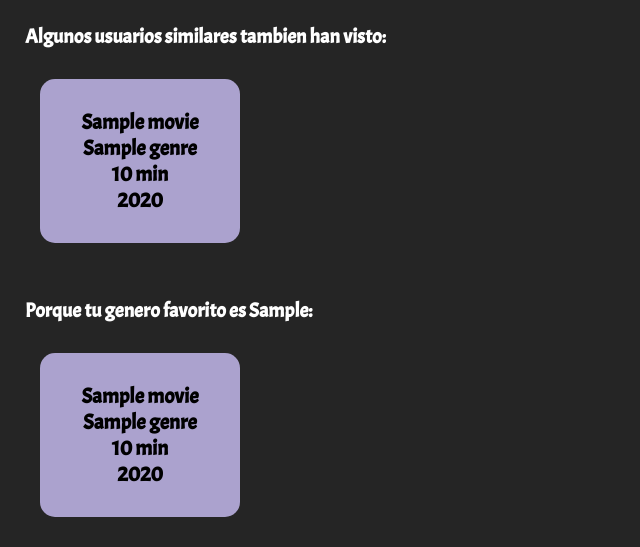
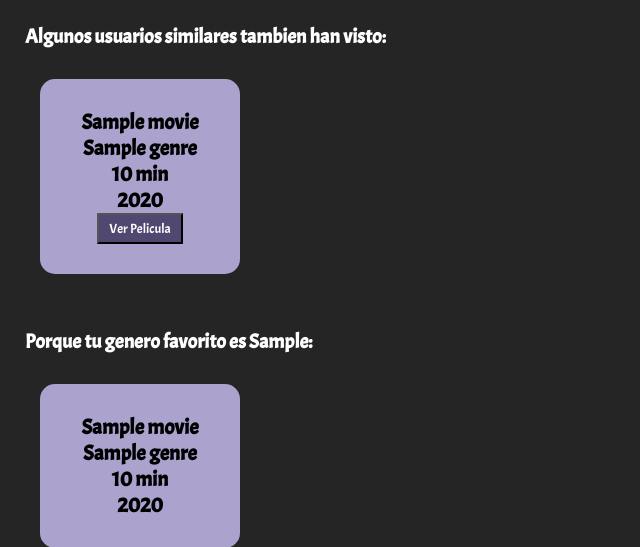
Before and after one commit to AleWWH1104/Project2_EstructuraDatos, a Flask app: template templates/User.html in a window 1280 px wide. Shown: the part 402-949 px from the top of the page, without its empty margins (0-640 px from the left). Run offline with Flask 3, Linux system fonts and the light colour scheme; the template is opened without the code that fills it: most values are stand-ins (such as "Sample title", 1, 10 or a date in 2020).

Commit message:
boton para asignar nueva pelicula vista

```diff
--- a/app.py
+++ b/app.py
@@ -57,9 +57,10 @@ def User():
     if 'username' in session:
         username = session['username']
         if request.method == 'POST':
-            movie_name = ""
+            data = request.get_json()
+            movie_name = data.get('movie_name')
             assign_relations(username, movie_name)
-
+            return jsonify({'message': f'Película {movie_name} asignada a {username}'})
         movies_vecinos = vecinoSimilar(username)
         getRecommendedMovies(username,movies_vecinos)
         randomMovies = aleatoryMovies(peliculas_diferentes)
--- a/databases/baseDatosUsuarios.csv
+++ b/databases/baseDatosUsuarios.csv
@@ -36,3 +36,4 @@ pedro,1234
 irisA,ayala11
 Iris,1234
 DoMovies,54321
+batman4,password123
--- a/static/css/slider.css
+++ b/static/css/slider.css
@@ -12,3 +12,7 @@ font-size: 18px;background: #ABA2CE;border-radius: 15px;font-family: "Acme", san
 .titulos h2{font-size: 20px;font-family: "Acme", sans-serif;color: white;background-color: #252525;
 padding: 25px 0px 0px 25px; margin-top: 0.5px;
 }
+
+.swiper-slide button{
+    background-color: #524771;color: white;font-family: "Acme", sans-serif;padding: 5px 10px;
+}
--- a/static/js/slider.js
+++ b/static/js/slider.js
@@ -93,3 +93,37 @@ var swiper4 = new Swiper('.mySwiper4', {
 	  },
 	}
 });
+
+document.addEventListener("DOMContentLoaded", function() {
+    const buttons = document.querySelectorAll(".ver-pelicula");
+
+    buttons.forEach(button => {
+        button.addEventListener("click", function() {
+            // Obtener el nombre de la película
+            const movieName = this.parentElement.querySelector(".movie-name").innerText;
+
+            // Mostrar el nombre de la película en la consola
+            console.log(movieName);
+
+            // Cambiar el color del botón
+            this.style.backgroundColor = "white";
+            this.style.color = "black";
+
+            // Enviar el nombre de la película al servidor
+            fetch('/User', {
+                method: 'POST',
+                headers: {
+                    'Content-Type': 'application/json'
+                },
+                body: JSON.stringify({ movie_name: movieName })
+            })
+            .then(response => response.json())
+            .then(data => {
+                console.log(data.message);
+            })
+            .catch(error => {
+                console.error('Error:', error);
+            });
+        });
+    });
+});
--- a/templates/User.html
+++ b/templates/User.html
@@ -26,10 +26,11 @@
             <div id="carrusel-container-1" class="swiper-wrapper">
                 {% for movie in diccionario1 %}
                 <div class="swiper-slide">
-                    <h3>{{ movie.name }}</h3>
+                    <h3 class="movie-name">{{ movie.name }}</h3>
                     <h3>{{ movie.genre }}</h3>
                     <h3>{{ movie.duration }} min</h3>
                     <h3>{{ movie.year }}</h3>
+                    <button class="ver-pelicula">Ver Pelicula</button>
                 </div>
                 {% endfor %}
             </div> <!-- Contenido de las cartas se generará dinámicamente -->
```
